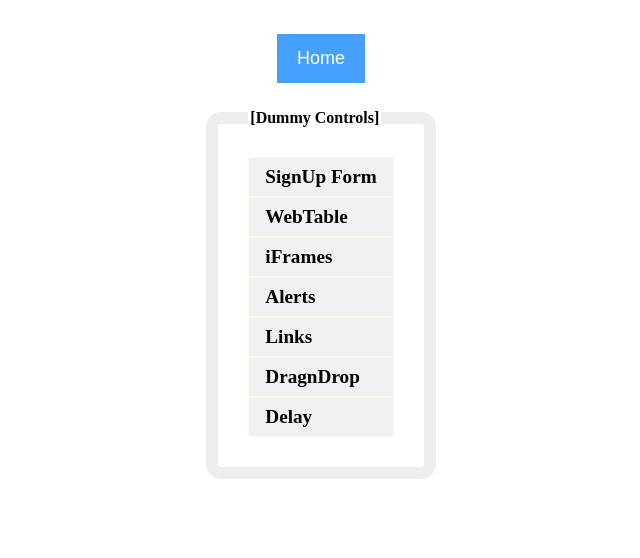
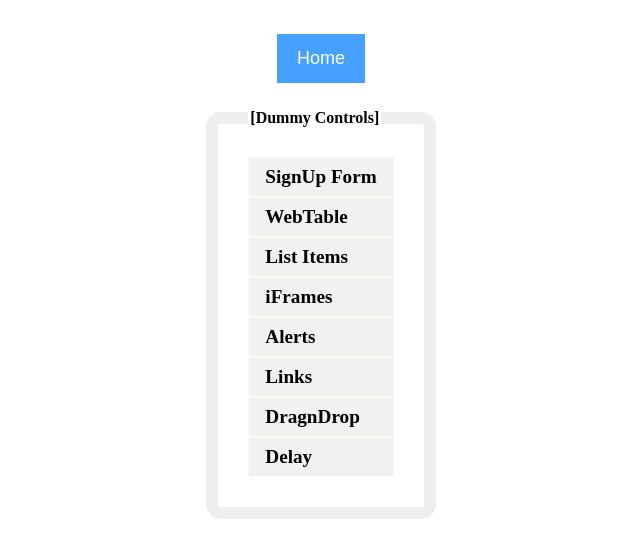
Before and after one commit to qavbox/demo, a Jekyll site: the page built from index.html, in a window 1280 px wide. Shown: the top 558 px of the page, without its empty margins (319-959 px from the left). Built offline with Jekyll 4.4.1, drawn with Linux system fonts in a browser that asks for light colours.

Commit message:
Update index.html

```diff
--- a/index.html
+++ b/index.html
@@ -8,6 +8,7 @@ title: QAVBOX Demo
 <ul class="myhmenu">
   <li><b><a href="/demo/signup">SignUp Form</a></b></li>
   <li><b><a href="/demo/webtable">WebTable</a></b></li>
+    <li><b><a href="/demo/listitems">List Items</a></b></li>
  <li><b><a href="/demo/iframes">iFrames</a></b></li>
  <li><b><a href="/demo/alerts">Alerts</a></b></li>
   <li><b><a href="/demo/links">Links</a></b></li>
```
